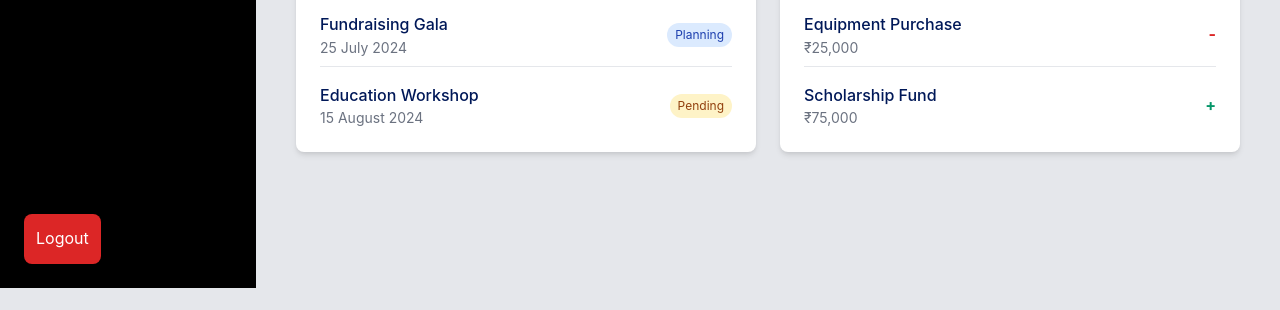
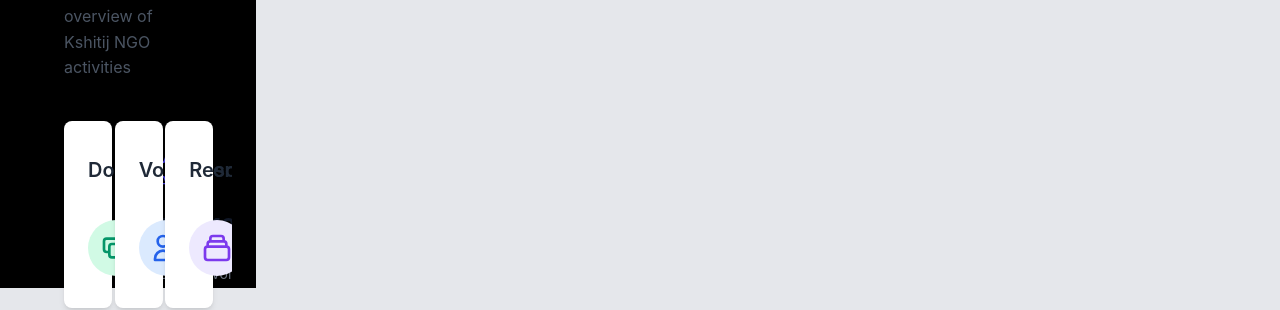
Before and after one commit to anjali-2201/Kshitij, a plain HTML site: page index.html in a window 1280 px wide. Shown: the part 512-822 px from the top of the page. Before the commit the page ends 800 px from the top, so only its background shows below. Drawn offline with nearby package versions, Linux system fonts and the light colour scheme; some icons are missing.

Commit message:
Update index.html

```diff
--- a/index.html
+++ b/index.html
@@ -70,12 +70,12 @@
                 </ul>
             </nav> -->
 
-            <div class="absolute bottom-0 left-0 w-full p-6">
+            <!--<div class="absolute bottom-0 left-0 w-full p-6">
                 <button id="logout-btn" class="w-30 bg-red-600 text-white p-3 rounded-lg hover:bg-red-700 transition">
                     Logout
                 </button>
             </div>
-        </div>
+        </div>-->
 
         <!-- Main Content Area -->
         <div class="flex-1 overflow-y-auto p-10">
```
